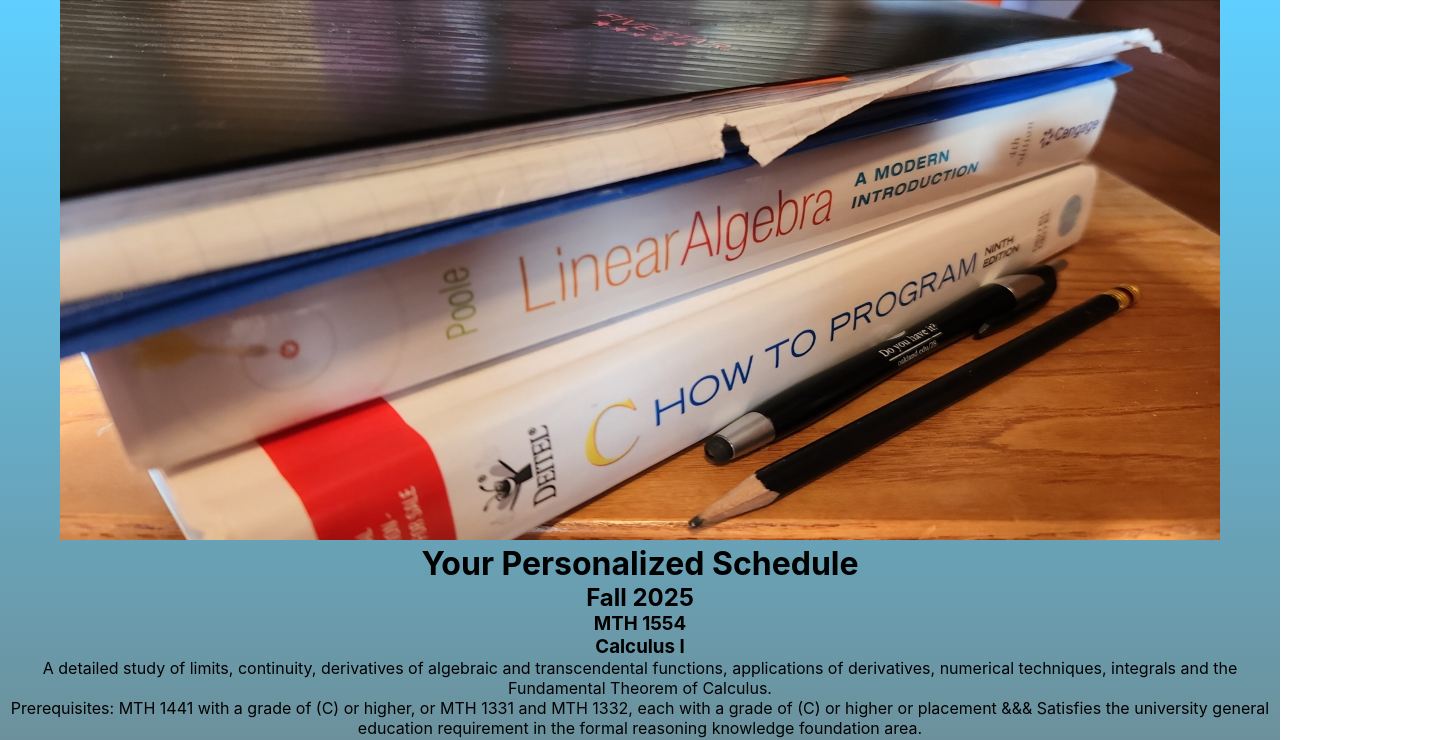
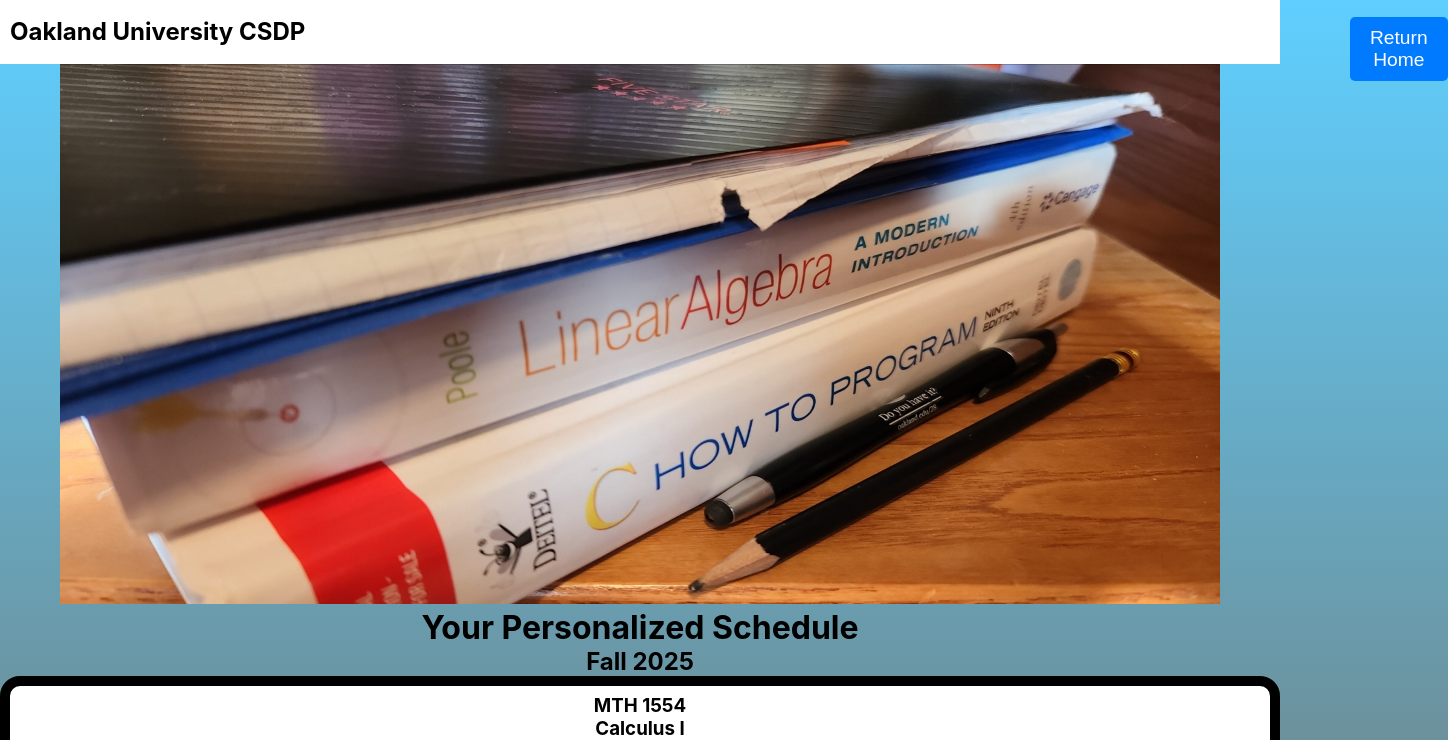
Before and after one commit to MagmeticForce/CSCP, a React (Create React App) app: page /ScheduleOutputPage in a window 1280 px wide. Shown: the top 740 px of the page, 1448 px wide, since content can reach past the window. Built offline with nearby package versions, Linux system fonts and the light colour scheme.

Commit message:
Add files via upload

```diff
--- a/src/components/Courses.jsx
+++ b/src/components/Courses.jsx
@@ -9,49 +9,6 @@
 
 
 export default class Course extends React.Component {
-  //CourseCard = ({ course }) => {}
-
-    /* TO-DO: add row and column dividers
-
-      It almost works:
-
-      In App.css, commment-out the "WITHOUT ROW AND COLUMN DIVIDERS"
-      section, and uncomment the "WITH ROW AND COLUMN DIVIDERS"
-      section.
-
-      Then, copy the following code below, and paste
-      it above <h3 className="course-code">{course.code}</h3>
-      in the "return" statement:
-
-      <div className="column-divider-1"></div>
-      <div className="column-divider-2"></div>
-      <div className="column-divider-3"></div>
-      <div className="row-divider"></div>
-
-      You'll see that it almost works, but there
-      is a large gap between each row.
-
-      You might think absolute positioning will
-      fix the issue, but then every time you
-      add a new course, the new row and column
-      dividers will be in the exact same spot
-      as the first row and column dividers.
-      The new row and column dividers will
-      overlap the first ones, in other words.
-
-      You can try moving everything upwards
-      using App.css, but that might move the gaps
-      upwards too.
-
-    */
-
-    //Guidelines for making this program more accessible: https://docs.dndkit.com/guides/accessibility
-
-
-
-
-
-
   render () {
     //Displays the course name (with course code), course description, Prerequisites, and Danger Meter
     //'this.props.course' refers to the 'course' argument that this component takes
@@ -59,6 +16,7 @@
         <Draggable className="draggable" draggableId={this.props.course.code} index={this.props.index}>
           {(provided) => (
             <div
+              className="course"
               {...provided.draggableProps}
               {...provided.dragHandleProps}
               ref={provided.innerRef}
@@ -74,175 +32,6 @@
         </Draggable>
     );
   };
-  //export default CourseCard;
 
 
 }
-
-
-
-
-
-
-
-
-
-
-
-
-
-
-
-
-
-
-
-
-
-
-
-
-
-
-
-
-/******************** OLD CODE ********************/
-
-
-
-
-
-
-/*
-
-import React from 'react';
-import DangerMeter from './DangerMeter'; // Import the DangerMeter component
-import '../App.css';
-import { DndContext } from '@dnd-kit/core';
-import {useDraggable} from '@dnd-kit/core';
-import {useDroppable} from '@dnd-kit/core';
-import {CSS} from '@dnd-kit/utilities';
-import {useSortable} from '@dnd-kit/sortable';
-
-const CourseCard = ({ course }) => {
-
-  //Defines a drag handle
-  const {attributes, listeners, setDraggableRef, transform} = useDraggable({
-    id: 'unique-id',
-  });
-  const style = {
-    transform: CSS.Translate.toString(transform),
-  };
-
-  const {setDroppableRef} = useDroppable({
-    id: 'unique-id-2',
-  });
-
-
-  //
-   TO-DO: add row and column dividers
-
-    It almost works:
-
-    In App.css, commment-out the "WITHOUT ROW AND COLUMN DIVIDERS"
-    section, and uncomment the "WITH ROW AND COLUMN DIVIDERS"
-    section.
-
-    Then, copy the following code below, and paste
-    it above <h3 className="course-code">{course.code}</h3>
-    in the "return" statement:
-
-    <div className="column-divider-1"></div>
-    <div className="column-divider-2"></div>
-    <div className="column-divider-3"></div>
-    <div className="row-divider"></div>
-
-    You'll see that it almost works, but there
-    is a large gap between each row.
-
-    You might think absolute positioning will
-    fix the issue, but then every time you
-    add a new course, the new row and column
-    dividers will be in the exact same spot
-    as the first row and column dividers.
-    The new row and column dividers will
-    overlap the first ones, in other words.
-
-    You can try moving everything upwards
-    using App.css, but that might move the gaps
-    upwards too.
-  //
-
-
-
-
-
-
-
-
-  //Guidelines for making this program more accessible: https://docs.dndkit.com/guides/accessibility
-
-  //Displays the course name (with course code), course description, Prerequisites, and Danger Meter
-  //The "button" component is the drag handle
-  return (
-    <div>
-      <h3 className="course-code">{course.code}</h3>
-      <h3 className="course-name">{course.name}</h3>
-      <p className="course-description">{course.description}</p>
-      <p className="course-description">Prerequisites: {course.prerequisites.length > 0 ? course.prerequisites.join(', ') : "None"}</p>
-      {// Render the DangerMeter and pass the course code //}
-      <DangerMeter courseCode={course.code} className="danger-meter" />
-    </div>
-  );
-};
-
-
-
-export default CourseCard;
-
-
-*/
-
-
-
-
-
-
-
-
-
-
-
-
-
-
-
-
-
-
-
-
-
-
-
-
-
-/*
-return (
-
-  <>
-    <div>
-      <button ref={setDraggableRef} style={style} {...listeners} {...attributes}>
-        <h3 className="course-code">{course.code}</h3>
-        <h3 className="course-name">{course.name}</h3>
-        <p className="course-description">{course.description}</p>
-        <p className="course-description">Prerequisites: {course.prerequisites.length > 0 ? course.prerequisites.join(', ') : "None"}</p>
-        { Render the DangerMeter and pass the course code }
-        <DangerMeter courseCode={course.code} className="danger-meter" />
-      </button>
-    </div>
-    <div ref={setDroppableRef}>
-    </div>
-  </>
-);
-*/
--- a/src/components/Schedule.jsx
+++ b/src/components/Schedule.jsx
@@ -2,6 +2,7 @@
 import Courses from './Courses.jsx';
 import courses from '../data/courses.json'; //"courses" is just a variable that stores the data in the .json file.
 import { Droppable } from 'react-beautiful-dnd';
+
 
 
 export default class Schedule extends React.Component {
@@ -16,7 +17,7 @@
                             ref={provided.innerRef}
                             {...provided.droppableProps}
                         >
-                            {courses.map((course, index) => (
+                            {this.props.courses.map((course, index) => (
                                 <Courses key={course.code} course={course} index={index} />
                             ))}
                             {provided.placeholder}
--- a/src/components/ScheduleOutputPage.css
+++ b/src/components/ScheduleOutputPage.css
@@ -19,3 +19,29 @@
     list-style-type: none;
     padding: 0;
   }
+
+
+  .course {
+    border: 10px solid black;
+    border-radius: 20px;
+    padding: 8px;
+    margin-bottom: 8px;
+    background-color: white;
+  }
+
+  .top-bar {
+    background-color: white;
+    padding: 8px;
+  }
+
+  .top-bar-text {
+    position: absolute;
+    top: 17px;
+    left: 10px;
+  }
+
+  .return-home-button {
+    position: absolute;
+    top: 17px;
+    left: 1350px;
+  }
--- a/src/components/ScheduleOutputPage.js
+++ b/src/components/ScheduleOutputPage.js
@@ -1,92 +1,93 @@
-// src/components/ScheduleOutputPage.js
-/*import React from 'react';
-import { useNavigate } from 'react-router-dom';
-
-function ScheduleOutputPage() {
-  const navigate = useNavigate();
-
-  return (
-    <div style={{ textAlign: 'center', marginTop: '50px' }}>
-      <h1>Schedule Output Page</h1>
-      <p>(Will display the generated schedule with drag-and-drop functionality once created)</p>
-      <button onClick={() => navigate('/')}>Return Home</button>
-    </div>
-  );
-}
-
-export default ScheduleOutputPage;
-
-*/
-
 // src/components/ScheduleOutputPage.js
 import React from 'react';
 import { useNavigate } from 'react-router-dom';
 import Courses from './Courses'; // Assuming you have a Course component in the components folder
-import courses from '../data/courses.json'; // Assuming courses.json contains the course data
+import course_data from '../data/courses.json'; // Assuming courses.json contains the course data
 import './ScheduleOutputPage.css';
 import course_planner_page_image from '../images/Image_for_Course_Planner_Page.jpg';
 import { DragDropContext } from 'react-beautiful-dnd';
 import Schedule from '../components/Schedule.jsx';
-import withRouter from './withRouter';
+import { useLocation, useParams } from 'react-router-dom';
 
+//For making the Return Home button work
+function withRouter(Component) {
+  function ComponentWithRouterProps(props) {
+    const location = useLocation();
+    const navigate = useNavigate();
+    const params = useParams();
+
+    return <Component {...props} router={{ location, navigate, params }} />;
+  }
+
+  return ComponentWithRouterProps;
+}
 
 class ScheduleOutputPage extends React.Component {
 
-  create_navigate () {
-    const { navigate } = this.props;
-    navigate("/");
+  constructor(props) {
+    super(props);
+    this.state = {
+      courses: []
+    };
+    this.onDragEnd = this.onDragEnd.bind(this);
+    console.log(course_data[1]);
+  };
+
+  componentDidMount() {
+    //Load the items from the JSON file into the state
+    this.setState({ courses: course_data }, () => {
+      console.log(course_data[1]);
+      console.log(this.state.courses[1]);
+    });
   }
 
+  //For making the Return Home button work
+  handleNavigation = () => {
+    // Access the router properties
+    const { navigate } = this.props.router;
+    navigate('/');
+  };
 
   onDragEnd = result => {
-    //TODO: add stuff
+    const {destination, source, draggableId } = result;
+
+    //If the user does not drop in a droppable area, you don't need to do anything
+    if (!destination) {return;}
+
+    //If the user drops it back at the location it started at, you don't need to do anything
+    if (destination.droppableId === source.droppableId &&
+      destination.index === source.index
+    ) {return;}
+
+
+    const new_courses = Array.from(this.state.courses);
+    const [moved_course] = new_courses.splice(source.index, 1);
+    new_courses.splice(destination.index, 0, moved_course);
+    this.setState({courses: new_courses});
   };
 
   render () {
     return (
       <DragDropContext onDragEnd={this.onDragEnd}>
         <div className="App">
+          <div className="top-bar"></div>
+          <div className="top-bar"></div>
+          <div className="top-bar"></div>
+          <div className="top-bar"></div>
+          <h2 className="top-bar-text">Oakland University CSDP</h2>
           <img className="Course-Planner-Page-Image" alt='Stack with books, binder, and notebook.' src={course_planner_page_image}></img>
           <h1>Your Personalized Schedule</h1>
             <h2>Fall 2025</h2>
-              <Schedule key="schedule_1" />
+              <Schedule key="schedule_1" courses={this.state.courses}/>
             <h2>Winter 2026</h2>
         </div>
-        <button onClick={() => this.navigate('/')}>Return Home</button>
+        <button className="return-home-button" onClick={this.handleNavigation}>Return Home</button>
       </DragDropContext>
     );
   }
 }
 
-
-
-
-
-
-
-
-
-
-
-  /*
-  return (
-    <div style={{ textAlign: 'center', marginTop: '50px' }}>
-      <h1>Computer Science Degree Planner</h1>
-      <p>(Displays the generated degree plan)</p>
-
-      {// Render the course list //}
-      <div className="course-list">
-        {courses.map((course) => (
-          <Courses key={course.code} course={course} />
-        ))}
-      </div>
-
-      <button onClick={() => navigate('/')}>Return Home</button>
-    </div>
-  );
-  */
-
-export default ScheduleOutputPage;
+export default withRouter (ScheduleOutputPage);
 
 /*Functionality code that kinda works?
 import React from 'react';
```
